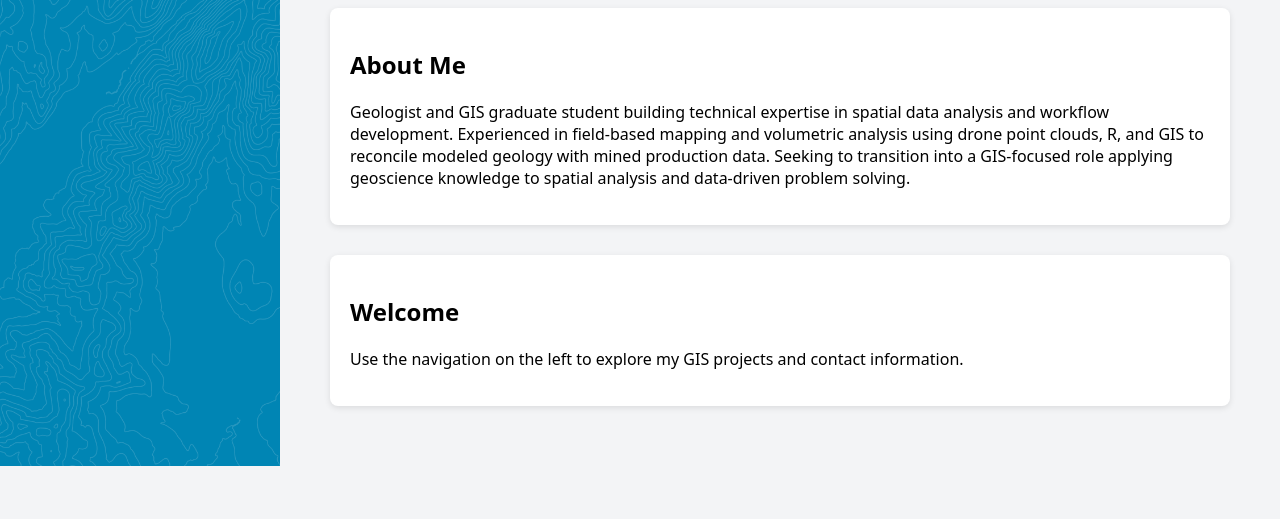
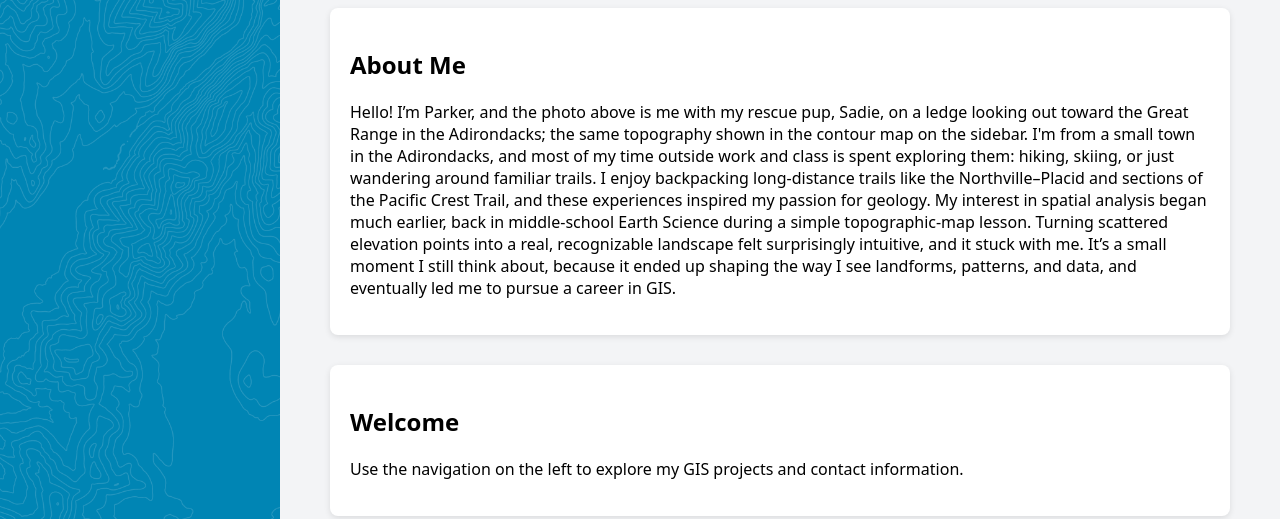
Before and after one commit to parkerjleclair/parkerjleclair, a plain HTML site: page index.html in a window 1280 px wide. Shown: the part 727-1246 px from the top of the page. Before the commit the page ends 1193 px from the top, so only its background shows below. Drawn offline with Linux system fonts and the light colour scheme.

Commit message:
Update index.html

```diff
--- a/index.html
+++ b/index.html
@@ -222,11 +222,18 @@
     <div class="section">
       <h2>About Me</h2>
       <p>
-        Geologist and GIS graduate student building technical expertise in spatial data analysis
-        and workflow development. Experienced in field-based mapping and volumetric analysis using
-        drone point clouds, R, and GIS to reconcile modeled geology with mined production data.
-        Seeking to transition into a GIS-focused role applying geoscience knowledge to spatial
-        analysis and data-driven problem solving.
+        Hello! I’m Parker, and the photo above is me with my rescue pup, Sadie, on a ledge
+        looking out toward the Great Range in the Adirondacks; the same topography shown in the
+        contour map on the sidebar. I'm from a small town in the Adirondacks, and most
+        of my time outside work and class is spent exploring them: hiking, skiing,
+        or just wandering around familiar trails. I enjoy backpacking long-distance trails
+        like the Northville–Placid and sections of the Pacific Crest Trail, and these
+        experiences inspired my passion for geology.
+        My interest in spatial analysis began much earlier, back in middle-school Earth
+        Science during a simple topographic-map lesson. Turning scattered elevation points
+        into a real, recognizable landscape felt surprisingly intuitive, and it stuck with
+        me. It’s a small moment I still think about, because it ended up shaping the way I
+        see landforms, patterns, and data, and eventually led me to pursue a career in GIS.
       </p>
     </div>
 
```
